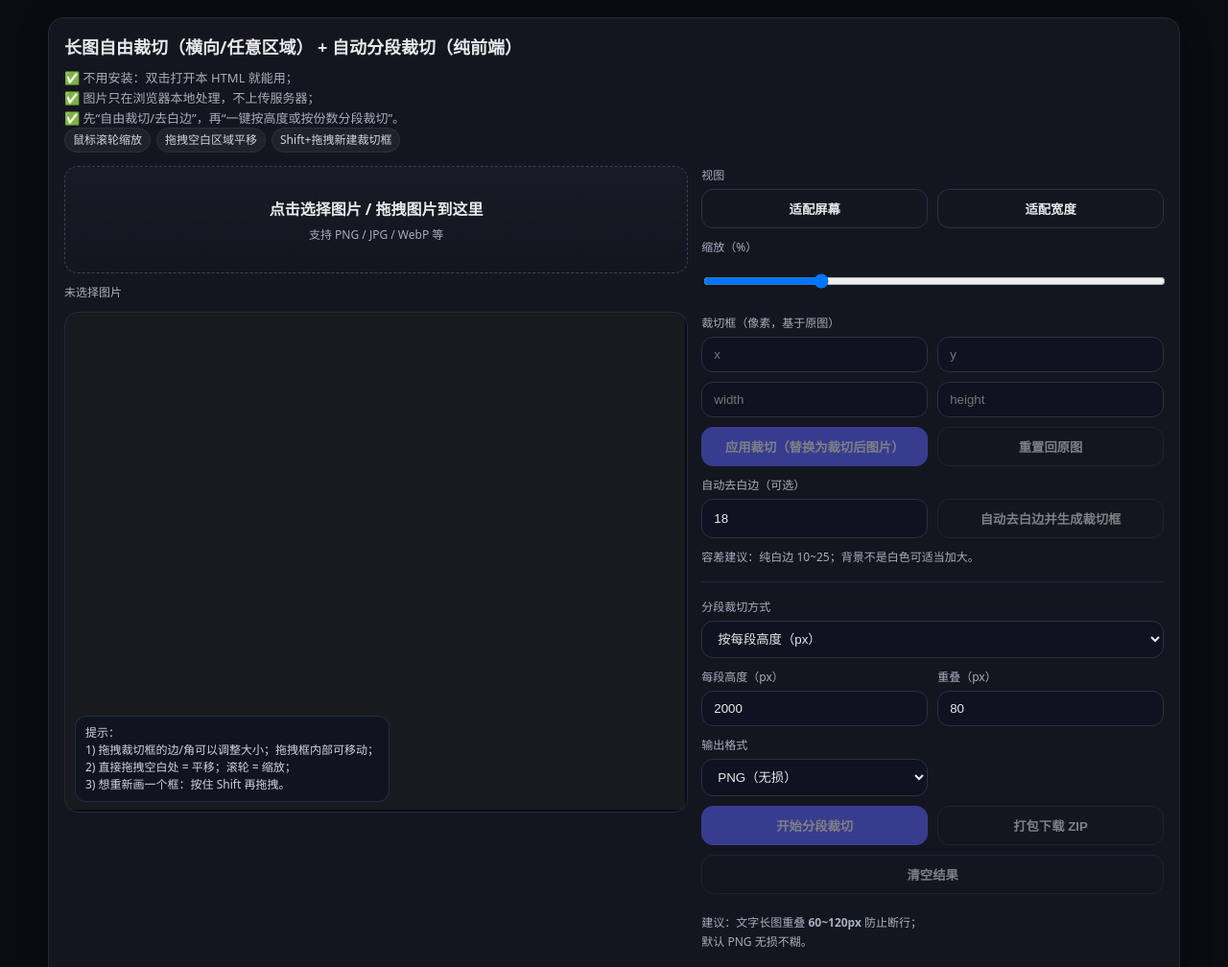
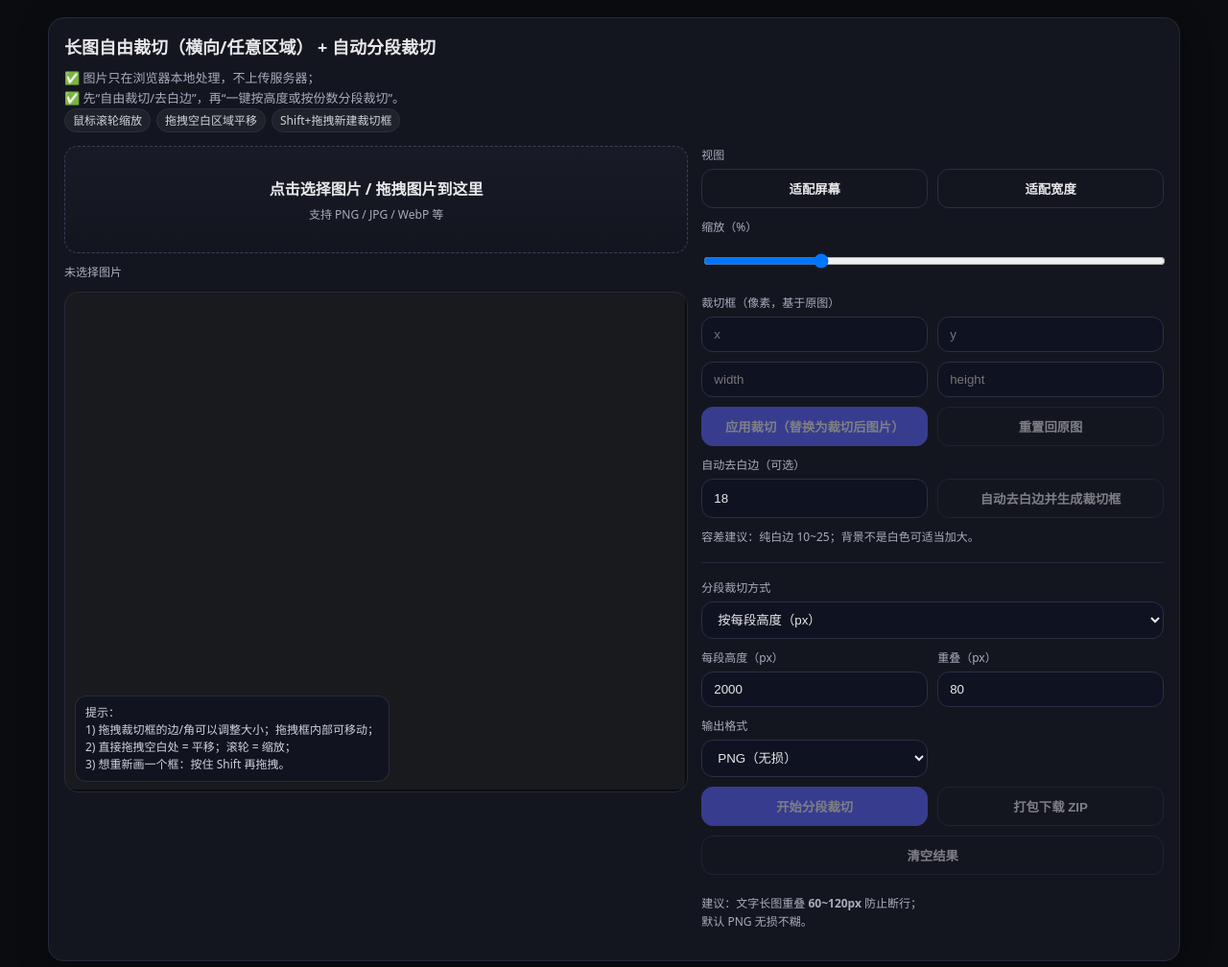
Before and after one commit to luoxiluoye/-_-, a plain HTML site: page index.html in a window 1280 px wide. Shown: the top 1008 px of the page at 96% size. Drawn offline with nearby package versions, Linux system fonts and the light colour scheme.

Commit message:
index.html

```diff
--- a/index.html
+++ b/index.html
@@ -3,7 +3,7 @@
 <head>
   <meta charset="utf-8" />
   <meta name="viewport" content="width=device-width,initial-scale=1" />
-  <title>长图自由裁切 + 自动分段裁切（纯前端）</title>
+  <title>长图自由裁切 + 自动分段裁切</title>
   <style>
     :root { font-family: system-ui, -apple-system, Segoe UI, Roboto, "PingFang SC", "Microsoft YaHei", sans-serif; }
     body { margin: 0; background: #0b0c10; color: #e8e8ea; }
@@ -112,10 +112,8 @@
 <body>
   <div class="wrap">
     <div class="card">
-      <h1>长图自由裁切（横向/任意区域） + 自动分段裁切（纯前端）</h1>
-      <div class="sub">
-        ✅ 不用安装：双击打开本 HTML 就能用；<br/>
-        ✅ 图片只在浏览器本地处理，不上传服务器；<br/>
+      <h1>长图自由裁切（横向/任意区域） + 自动分段裁切</h1>
+      <div class="sub">✅ 图片只在浏览器本地处理，不上传服务器；<br/>
         ✅ 先“自由裁切/去白边”，再“一键按高度或按份数分段裁切”。<br/>
         <span class="pill">鼠标滚轮缩放</span><span class="pill">拖拽空白区域平移</span><span class="pill">Shift+拖拽新建裁切框</span>
       </div>
```
